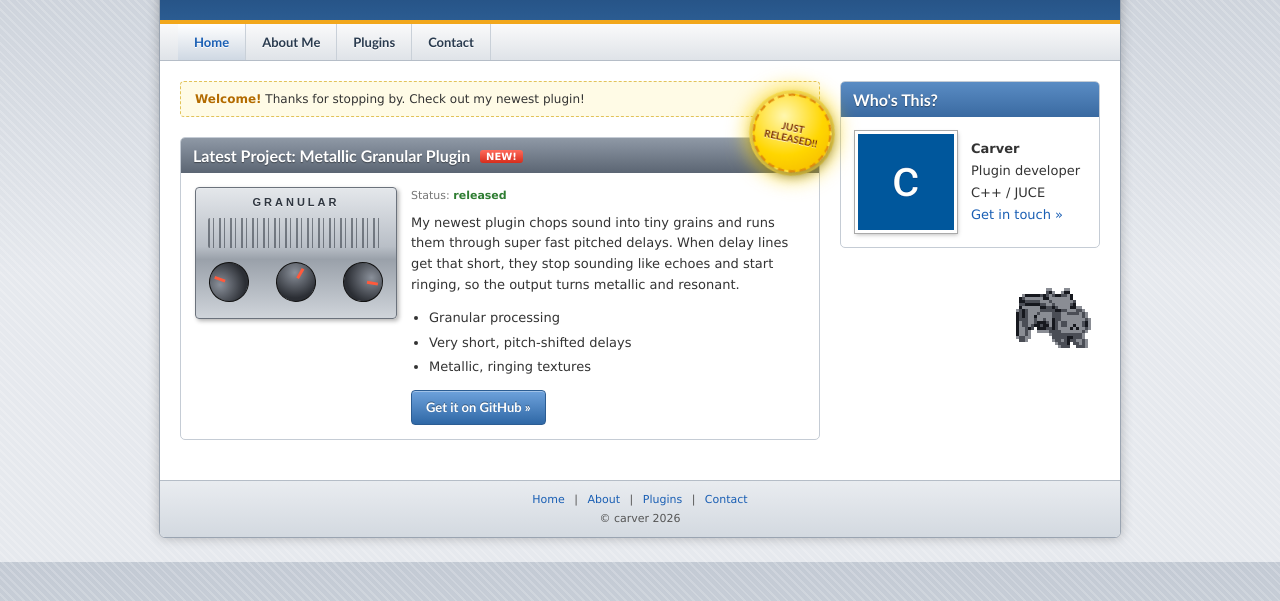
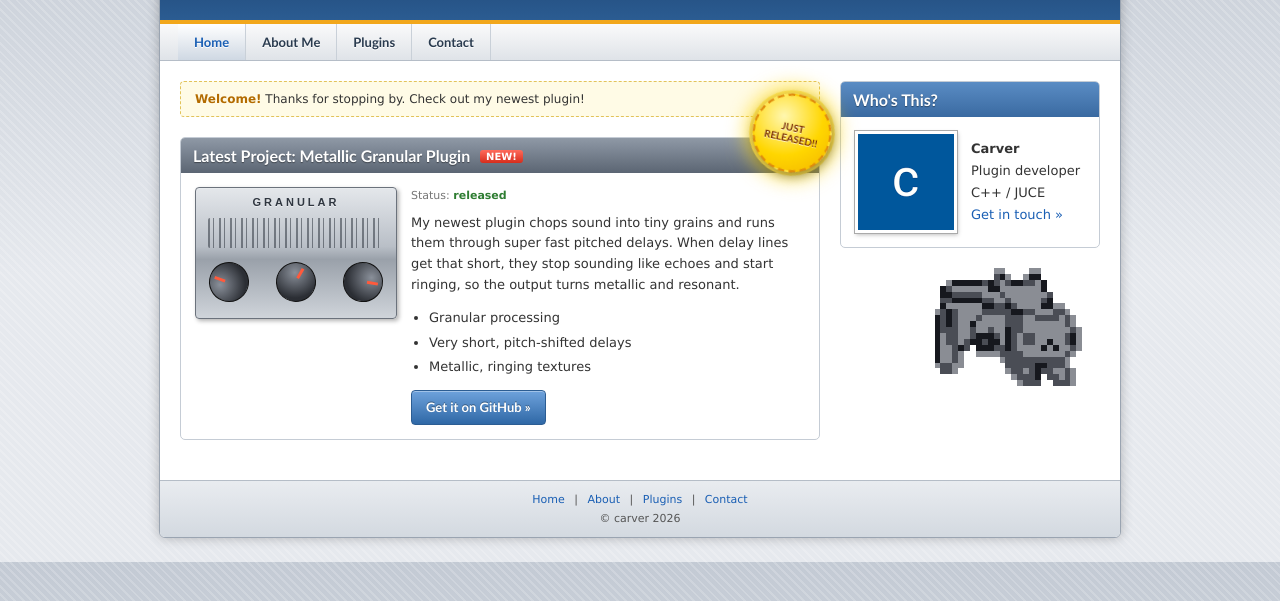
Before and after one commit to carverchav-ops/carverchav-ops.github.io, a plain HTML site: page index.html in a window 1280 px wide. Shown: the part 125-726 px from the top of the page. Drawn offline with Linux system fonts and the light colour scheme.

Commit message:
Add files via upload

```diff
--- a/index.html
+++ b/index.html
@@ -5,7 +5,7 @@
 <meta name="viewport" content="width=device-width, initial-scale=1.0">
 <title>Home :: carver.click</title>
 <meta name="description" content="Carver's homepage: free VST audio plugins in C++/JUCE.">
-<link rel="stylesheet" href="style.css?v=6">
+<link rel="stylesheet" href="style.css?v=7">
 </head>
 <body>
 <div id="container">
--- a/style.css
+++ b/style.css
@@ -133,8 +133,8 @@ a:hover{text-decoration:underline;color:#c0392b}
 .plugin img.shot{display:block;object-fit:cover;background:#222}
 
 /* pixel cat (inline SVG, 15 frames at 100ms like the original GIF) */
-.cat{text-align:right;margin-top:40px;line-height:0}
-.cat svg{display:inline-block;max-width:100%;height:auto}
+.cat{text-align:center;margin-top:8px;line-height:0}
+.cat svg{display:inline-block;width:100%;max-width:260px;height:auto}
 .cat .a{fill:#16181e}.cat .b{fill:#4a4d55}.cat .c{fill:#8a8d94}
 .cat .f{visibility:hidden;animation:catframe 1.5s step-end infinite}
 @keyframes catframe{0%{visibility:visible}6.6667%{visibility:hidden}100%{visibility:hidden}}
```
Also changed, not shown: about.html (+1 -1 lines), contact.html (+1 -1 lines), plugins.html (+1 -1 lines).
